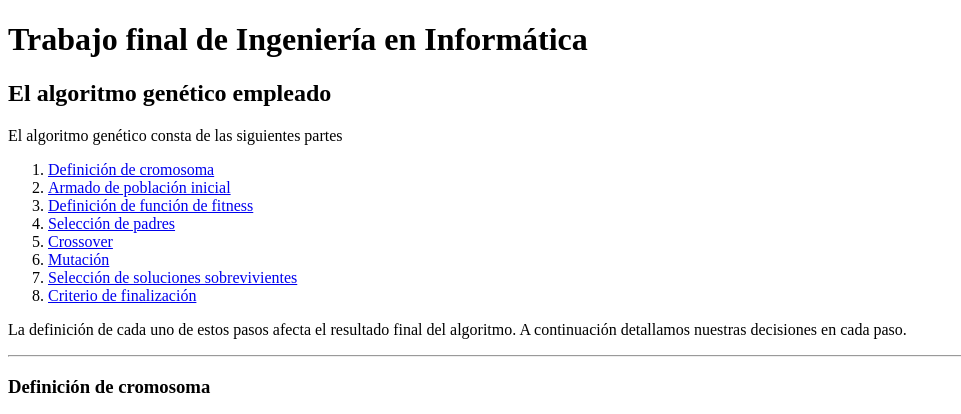
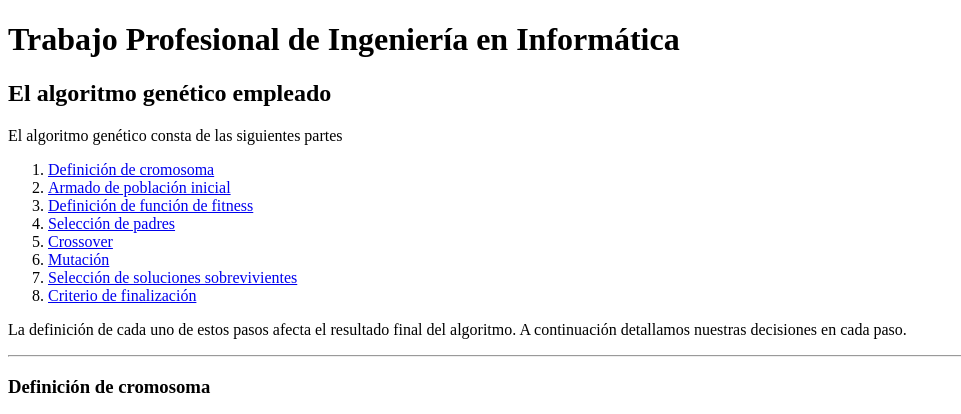
Before and after one commit to tp-final-informatica/docs, a PHP site: page /algorithm.php in a window 1280 px wide. Shown: the top 414 px of the page, without its empty margins (0-961 px from the left). Run offline with PHP 8.4, Linux system fonts and the light colour scheme; some libraries are stand-ins or nearby versions.

Commit message:
cambio h11:x

```diff
--- a/docs/algorithm.html
+++ b/docs/algorithm.html
@@ -17,7 +17,7 @@
 
 </head>
 <body>
-<div class="header"><h1>Trabajo final de Ingeniería en Informática</h1></div>
+<div class="header"><h1>Trabajo Profesional de Ingeniería en Informática</h1></div>
 <div class="content">
     <h2>El algoritmo genético empleado</h2>
     <p>El algoritmo genético consta de las siguientes partes</p>
--- a/src/header.php
+++ b/src/header.php
@@ -2,6 +2,6 @@
 
 function printHeader(){
     print('<div class="header">');
-    print('<h1>Trabajo final de Ingeniería en Informática</h1>');
+    print('<h1>Trabajo Profesional de Ingeniería en Informática</h1>');
     print('</div>');
 }
```
